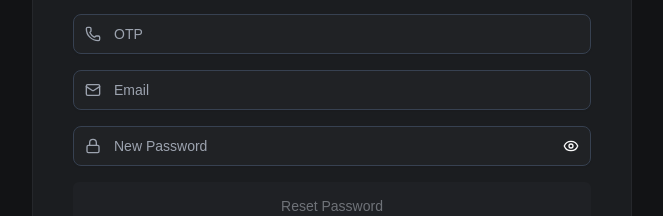
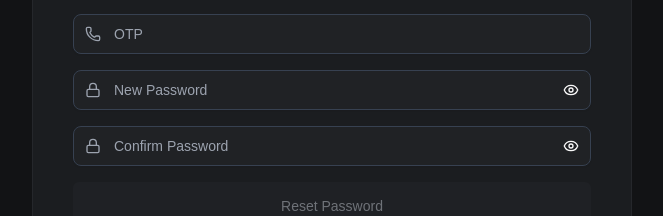
Before and after one commit to xbanka/xbanka-web-app, a Next.js app: page /reset-password in a window 1280 px wide. Shown: the part 326-542 px from the top of the page, without its empty margins (308-971 px from the left). Built offline with nearby package versions, Linux system fonts and the light colour scheme; no server answers.

Commit message:
fix: reset password hide email.

```diff
--- a/components/auth/forgot-password.tsx
+++ b/components/auth/forgot-password.tsx
@@ -39,7 +39,7 @@ const ForgotPassword = () => {
   const onSubmit = (data: forgotPasswordData) => {
     mutate(data, {
       onSuccess: () => {
-        router.push("/reset-password");
+        router.push(`/reset-password?email=${encodeURIComponent(data.email)}`);
         reset();
       },
     });
--- a/components/auth/reset-password.tsx
+++ b/components/auth/reset-password.tsx
@@ -18,19 +18,23 @@ import PasswordField from "../ui/password-field";
 import { useResetPassword } from "@/lib/services/auth.service";
 import { ThemeToggle } from "../ui/ThemeToggle";
 import { ErrorLayout } from "../ui/error-layout";
-import { useState } from "react";
+import { useEffect, useState } from "react";
 import { ForgotPasswordSuccessState } from "./forgot-password-success-state";
+import { useSearchParams } from "next/navigation";
 
 const ResetPassword = () => {
   const [step, setStep] = useState<"form" | "success">("form");
+  const searchParams = useSearchParams();
+  const email = searchParams.get("email") || "";
 
   const methods = useForm<resetPasswordData>({
     resolver: zodResolver(resetPasswordSchema),
     mode: "onChange",
     reValidateMode: "onChange",
     defaultValues: {
-      email: "",
+      email,
       password: "",
+      confirm_password: "",
       otp: "",
     },
   });
@@ -50,6 +54,12 @@ const ResetPassword = () => {
       },
     });
   };
+
+  useEffect(() => {
+    if (email) {
+      methods.setValue("email", email);
+    }
+  }, [email, methods]);
 
   return (
     <Card className="space-y-6 max-sm:text-left">
@@ -77,14 +87,14 @@ const ResetPassword = () => {
                 className="[&_input]:max-sm:h-14 [&_input]:max-sm:rounded-lg [&_input]:max-sm:pl-12 [&_input]:max-sm:text-base [&_svg]:max-sm:h-5 [&_svg]:max-sm:w-5"
               />
 
-              <FormField
+              {/* <FormField
                 id="email"
                 placeholder="Email"
                 icon={Mail}
                 register={methods.register}
                 error={methods.formState.errors.email}
                 className="[&_input]:max-sm:h-14 [&_input]:max-sm:rounded-lg [&_input]:max-sm:pl-12 [&_input]:max-sm:text-base [&_svg]:max-sm:h-5 [&_svg]:max-sm:w-5"
-              />
+              /> */}
 
               <PasswordField
                 id="password"
@@ -95,6 +105,15 @@ const ResetPassword = () => {
                 className="[&_input]:max-sm:h-14 [&_input]:max-sm:rounded-lg [&_input]:max-sm:pl-12 [&_input]:max-sm:pr-12 [&_input]:max-sm:text-base [&_svg]:max-sm:h-5 [&_svg]:max-sm:w-5"
               />
 
+              <PasswordField
+                id="confirm_password"
+                placeholder="Confirm Password"
+                icon={Lock}
+                register={methods.register}
+                error={methods.formState.errors?.confirm_password}
+                className="[&_input]:max-sm:h-14 [&_input]:max-sm:rounded-lg [&_input]:max-sm:pl-12 [&_input]:max-sm:pr-12 [&_input]:max-sm:text-base [&_svg]:max-sm:h-5 [&_svg]:max-sm:w-5"
+              />
+
               <ErrorLayout message={error?.message} />
             </div>
 
@@ -102,9 +121,7 @@ const ResetPassword = () => {
               type="submit"
               size={"lg"}
               disabled={!isValid || isPending}
-              variant={
-                isPending || !isValid ? "disabled" : "default"
-              }
+              variant={isPending || !isValid ? "disabled" : "default"}
               className="w-full max-sm:mt-auto max-sm:h-14 max-sm:rounded-lg max-sm:text-base"
             >
               {isPending ? "Resetting Password..." : "Reset Password"}
--- a/lib/actions/auth.ts
+++ b/lib/actions/auth.ts
@@ -65,16 +65,23 @@ export const forgotPassword = async (email: string) => {
   };
 };
 
-export const resetPassword = async (email: string, newPassword: string, otp: string) => {
+export const resetPassword = async (
+  email: string,
+  newPassword: string,
+  confirmPassword: string,
+  otp: string
+) => {
   const response = await AxiosInstance.post(
-    "/auth/reset-password",
+    '/auth/reset-password',
     {
       email,
       newPassword,
-      otp
+      confirm_password: confirmPassword,
+      otp,
     },
-    { withCredentials: true },
+    { withCredentials: true }
   );
+
   return {
     success: true,
     data: response.data,
--- a/lib/schema/auth-schema.ts
+++ b/lib/schema/auth-schema.ts
@@ -37,9 +37,10 @@ export const forgotPasswordSchema = z.object({
 
 export type forgotPasswordData = z.infer<typeof forgotPasswordSchema>;
 
-export const resetPasswordSchema = z.object({
+export const resetPasswordSchema = z
+  .object({
     email: z.string().email("Please enter a valid email address"),
-  otp: z.string(),
+    otp: z.string().min(1, "OTP is required"),
     password: z
       .string()
       .min(8, "8 characters minimum")
@@ -48,6 +49,11 @@ export const resetPasswordSchema = z.object({
       .regex(/[^A-Za-z0-9]/, "Must include a symbol")
       .regex(/[A-Za-z]/, "Must include a letter"),
 
+    confirm_password: z.string().min(1, "Please confirm your password"),
+  })
+  .refine((data) => data.password === data.confirm_password, {
+    message: "Passwords do not match",
+    path: ["confirm_password"],
   });
 
 export type resetPasswordData = z.infer<typeof resetPasswordSchema>;
--- a/lib/services/auth.service.ts
+++ b/lib/services/auth.service.ts
@@ -52,7 +52,12 @@ export const useSignup = () => {
 export const useResetPassword = () => {
   const mutate = useMutation({
     mutationFn: (data: resetPasswordData) =>
-      resetPassword(data.email, data.password, data.otp),
+      resetPassword(
+        data.email,
+        data.password,
+        data.confirm_password,
+        data.otp
+      ),
     onSuccess: (result) => {
       toast.success(result.data.message);
     },
```
Lines whose indentation alone changed are shown as unchanged.
